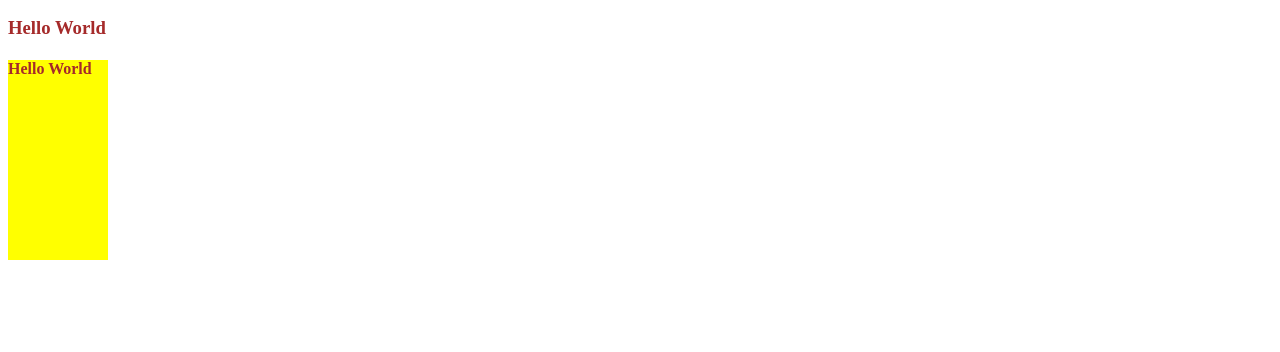
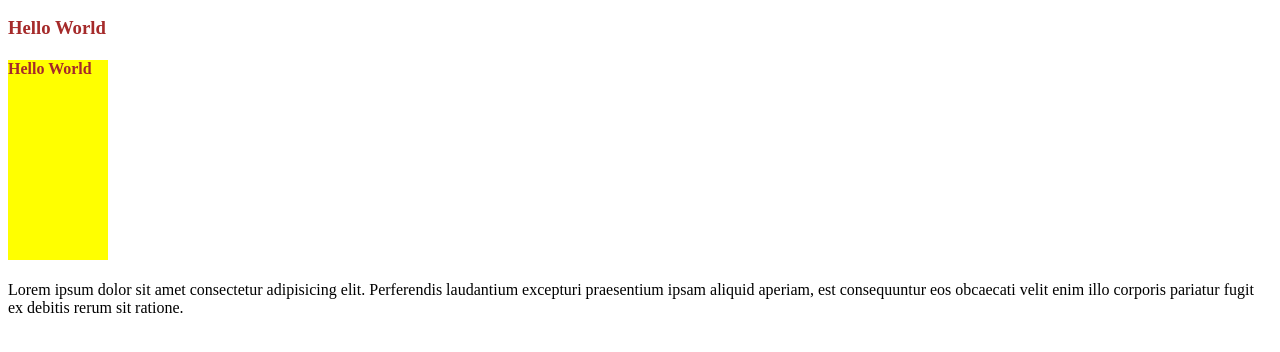
Before and after one commit to pranjali-mendhe/initialProject, a plain HTML site: page index.html in a window 1280 px wide. Shown: the part 110-462 px from the top of the page. Drawn offline with Linux system fonts and the light colour scheme.

Commit message:
added para in index

```diff
--- a/index.html
+++ b/index.html
@@ -16,6 +16,8 @@
     <h3 class="heading">Hello World</h3>
     <h4 class="heading heading-four">Hello World</h4>
 
+    <p>Lorem ipsum dolor sit amet consectetur adipisicing elit. Perferendis laudantium excepturi praesentium ipsam aliquid aperiam, est consequuntur eos obcaecati velit enim illo corporis pariatur fugit ex debitis rerum sit ratione.</p>
+
     <!-- <p>Lorem ipsum dolor sit amet consectetur adipisicing elit. Quae quia et autem ut quod omnis dolor velit suscipit sed asperiores veniam sunt inventore magni ratione facilis, neque fuga culpa architecto?</p> -->
 
 </body>
```
